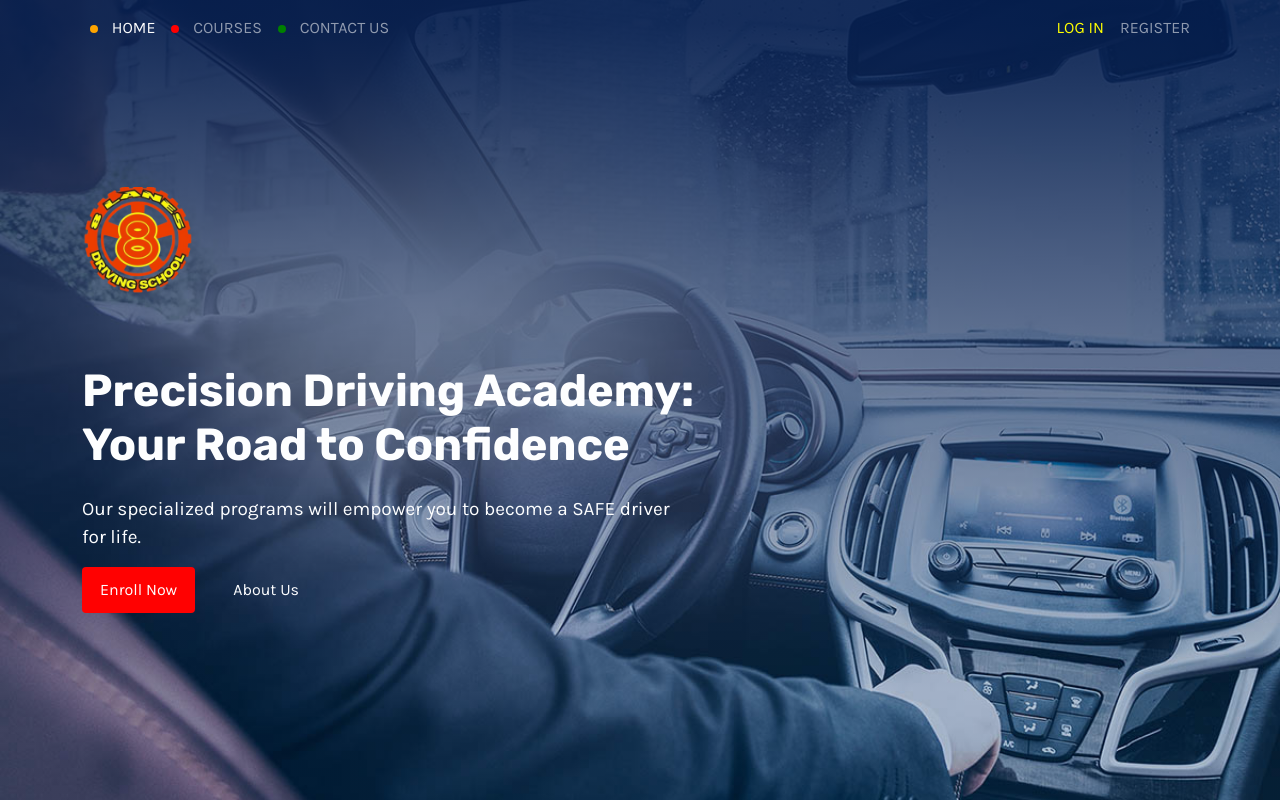
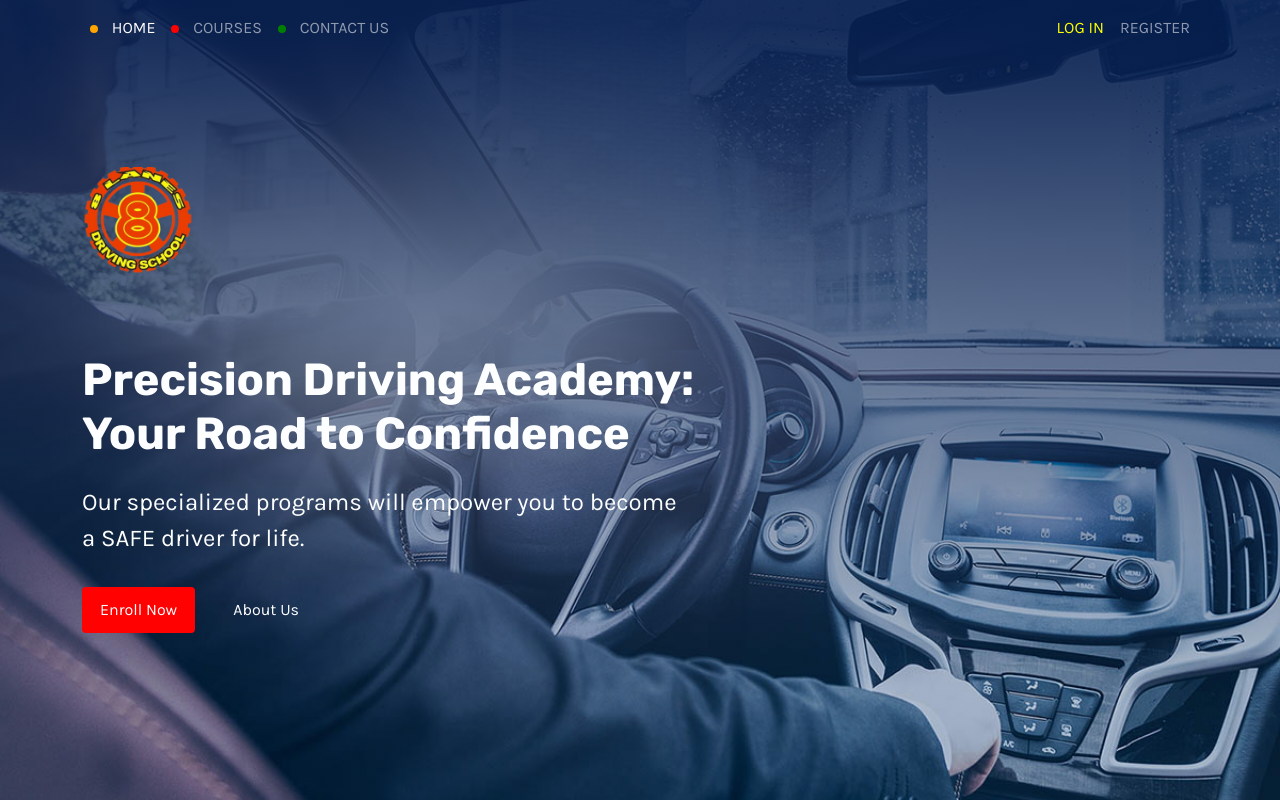
Before and after one commit to gianlarizagithub/8lanes, an Angular app: page / in a window 1280 px wide. Shown: the top 802 px of the page. Built offline with nearby package versions, Linux system fonts and the light colour scheme.

Commit message:
update-ui

```diff
--- a/src/app/footer/footer.component.html
+++ b/src/app/footer/footer.component.html
@@ -1,6 +1,6 @@
 <div class="footer">
   <div
-    class="container foot p-3 d-flex gap-3"
+    class="container foot p-3 d-flex flex-column flex-lg-row gap-3"
     style="justify-content: space-around"
   >
     <div class="logo-footer">
--- a/src/app/pages/home/home.component.html
+++ b/src/app/pages/home/home.component.html
@@ -254,9 +254,9 @@
           class="title-box d-flex flex-column justify-content-center"
           style="text-align: center; background: #0b3c99"
         >
-          <h1 class="heading-style h2" style="color: #fdfeff; margin-bottom: 0">
+          <h2 class="heading-style h2" style="color: #fdfeff; margin-bottom: 0">
             DRIVING SCHOOL
-          </h1>
+          </h2>
           <span class="paragraph-style" style="font-size: 15px">
             (THEORETICAL/PRACTICAL)
           </span>
@@ -268,9 +268,9 @@
           class="title-box d-flex flex-column justify-content-center"
           style="text-align: center"
         >
-          <h1 class="heading-style h2" style="color: #fdfeff">
+          <h2 class="heading-style h2" style="color: #fdfeff">
             DRIVING TUTORIAL
-          </h1>
+          </h2>
         </div>
       </div>
     </div>
@@ -289,7 +289,7 @@
     <div class="about-logo">
       <img src="/assets/images/8lanes-m.png" alt="" />
     </div>
-    <h1 class="heading-style h2">ADVANTAGE</h1>
+    <h2 class="heading-style h2">ADVANTAGE</h2>
     <p class="subheading" style="text-align: center">
       With our comprehensive driving lessons, you'll gain the skills and
       confidence needed to pass your driving test.
@@ -305,6 +305,8 @@
 
   <div class="image-check-adv">
     <!-- <h2>content</h2> -->
+
+    <!-- this is for min width 404px-->
     <img class="d-lg-none" src="/assets/images/bar-m.png" alt="" />
     <img
       class="d-none d-lg-block"
@@ -312,12 +314,6 @@
       src="/assets/images/bar-tablet.png"
       alt=""
     />
-    <!-- <img
-      class="d-none d-xl-block"
-      style="position: absolute; left: 0"
-      src="/assets/images/bar-xl.png"
-      alt=""
-    /> -->
   </div>
   <!-- <div class="mesvg" style="border: 1px solid">
     <div
@@ -417,7 +413,7 @@
 
 <section
   id="contacts"
-  class="container location-section d-flex flex-column flex-lg-row align-items-center"
+  class="container location-section d-flex flex-column-reverse flex-lg-row align-items-center"
 >
   <div class="img-location">
     <img src="/assets/images/loc-img.png" alt="location" />
--- a/src/assets/scss/components/footer.scss
+++ b/src/assets/scss/components/footer.scss
@@ -1,6 +1,10 @@
 .footer {
   color: var(--custom-white);
   background: $PrimaryBlue;
+
+  @media (max-width: 986px) {
+    margin-top: 2rem;
+  }
 }
 
 .foot-head {
@@ -26,7 +30,7 @@
 
 .logo-footer {
   width: 79px;
-  height: 69px;
+  height: 79px;
   @media (min-width: 600px) {
     width: 74px;
     height: 75px;
--- a/src/assets/scss/components/homepage.scss
+++ b/src/assets/scss/components/homepage.scss
@@ -31,26 +31,17 @@
   justify-content: center;
 }
 
-// .headings,
-// .carousel-video {
-//   flex: 1;
-// }
-
 .hero section {
-  margin-top: 5rem;
+  margin-top: 3rem;
   max-width: 706px;
   align-self: flex-start;
-  @media (min-width: 600px) {
-    margin-top: 7px;
-  }
-  @media (min-width: 1400px) {
+  // @media (min-width: 600px) {
+  //   margin-top: 7px;
+  // }
+  @media (min-width: 1000px) {
     margin-top: 1rem;
   }
 }
-
-// .hero .container {
-//   flex-direction: column;
-// }
 
 .text-color-black {
   color: var(--text-color);
@@ -58,20 +49,25 @@
 .text-color-white {
   color: var(--custom-white);
 }
+
 .heading-style {
   font-family: SecondaryFont;
-  font-size: 38px;
-  @media (min-width: 600px) {
-    font-size: 45px;
-  }
+  font-size: 25px;
 
-  @media (min-width: 1400px) {
-    font-size: 52px;
-  }
+  // @media (min-width: 330px) {
+  //   font-size: 35px;
+  // }
+  // @media (min-width: 600px) {
+  //   font-size: 45px;
+  // }
 
-  @media (min-width: 1600px) {
-    font-size: 61px;
-  }
+  // @media (min-width: 1400px) {
+  //   font-size: 52px;
+  // }
+
+  // @media (min-width: 1600px) {
+  //   font-size: 61px;
+  // }
 }
 
 .heading-style h2 {
@@ -81,19 +77,22 @@
 .paragraph-style {
   color: var(--custom-white);
   max-width: 600px;
-  font-size: 15px;
-  margin-bottom: 0;
-  @media (min-width: 600px) {
-    font-size: 19px;
-  }
+  // font-size: 11px;
+  font-size: 1em;
+  // margin: 0 auto;
+  // margin-bottom: 0;
 
-  @media (min-width: 1400px) {
-    font-size: 20px;
-  }
+  // @media (min-width: 600px) {
+  //   font-size: 19px;
+  // }
 
-  @media (min-width: 1600px) {
-    font-size: 25px;
-  }
+  // @media (min-width: 1400px) {
+  //   font-size: 20px;
+  // }
+
+  // @media (min-width: 1600px) {
+  //   font-size: 25px;
+  // }
 }
 
 // .headings p {
@@ -287,10 +286,54 @@
   }
 }
 
+///// BREAKPOINTS /////
+@media (min-width: 330px) {
+  h1.heading-style {
+    font-size: 35px;
+  }
+  p.paragraph-style {
+    font-size: 1.2em;
+  }
+}
+@media (min-width: 600px) {
+  h1.heading-style {
+    font-size: 45px;
+  }
+  p.paragraph-style {
+    font-size: 1.5em;
+  }
+}
+
+@media (min-width: 1400px) {
+  h1.heading-style {
+    font-size: 52px;
+  }
+  p.paragraph-style {
+    font-size: 1.8em;
+  }
+}
+
+@media (min-width: 1600px) {
+  h1.heading-style {
+    font-size: 61px;
+  }
+  p.paragraph-style {
+    font-size: 2em;
+  }
+}
+
 .image-check-adv {
   // border: 1px solid red;
   width: 100%;
-  height: 496px;
+  height: 300px;
+  @media (min-width: 400px) {
+    height: 350px;
+  }
+
+  @media (min-width: 470px) {
+    height: 560px;
+  }
+
   @media (min-width: 762px) {
     height: 710px;
   }
```
